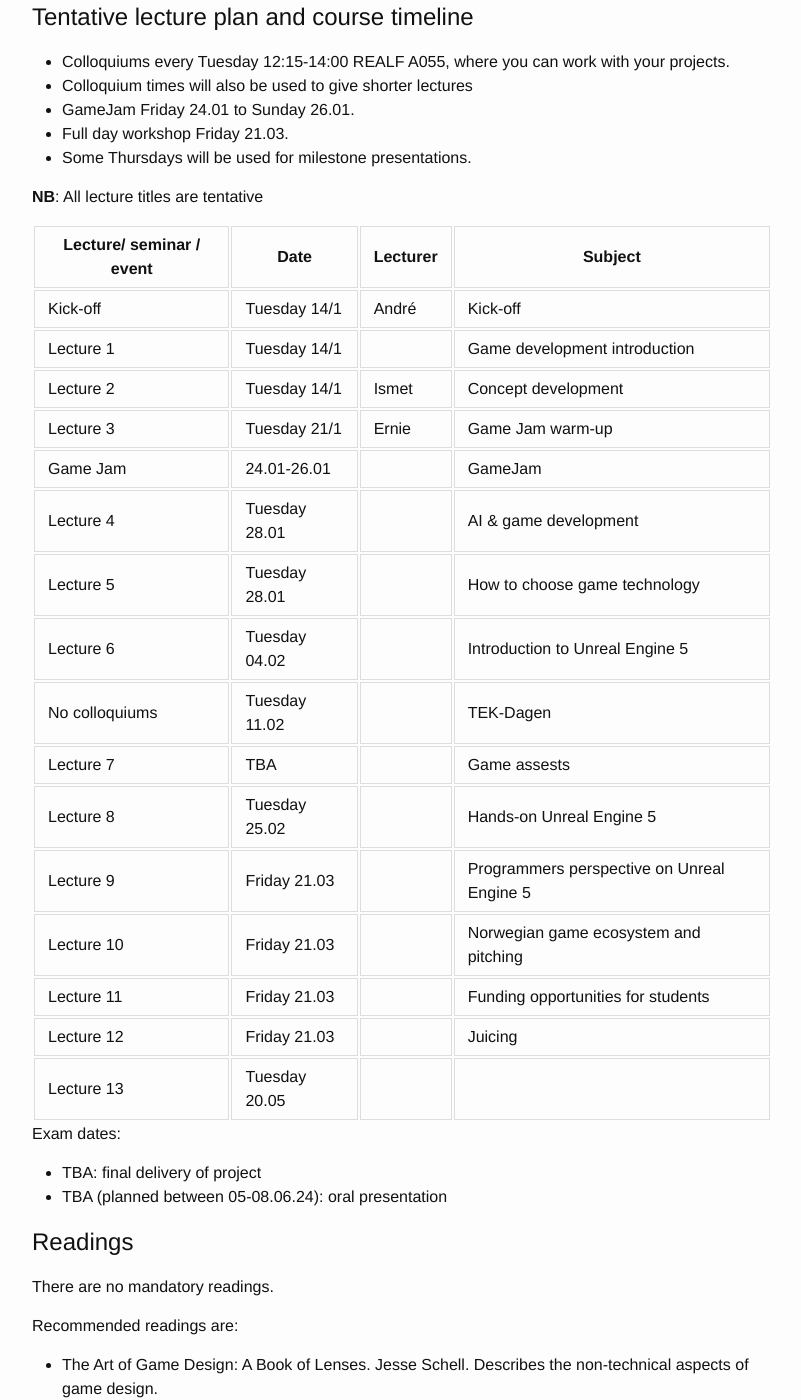
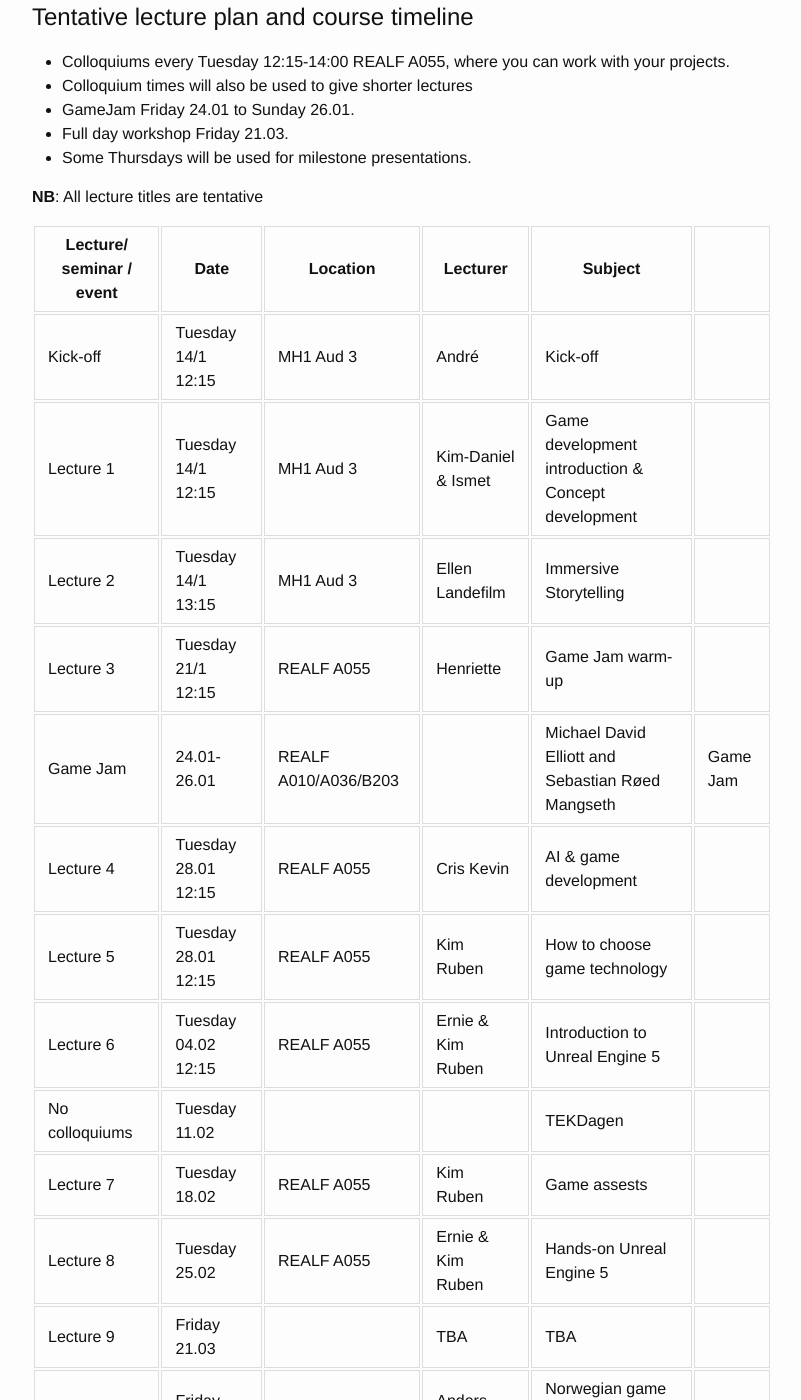
Before and after one commit to uit-gamelab/Spring25, a Jekyll site: the page built from index.md, in a window 1280 px wide and 1400 px high, scrolled down 1509 px. Shown: the whole window, without its empty margins (238-1039 px from the left). Built offline with Jekyll 4.4.1, drawn with Linux system fonts in a browser that asks for light colours; our own code applies the rules of GitHub Pages for plain Markdown files; some of the changed text lies outside the part shown.

Commit message:
Update index.md
Updated lecture plan

```diff
--- a/index.md
+++ b/index.md
@@ -54,30 +54,30 @@ In addition to being evaluated on the successful completion of the game you will
 * Full day workshop Friday 21.03.
 * Some Thursdays will be used for milestone presentations.
 
-<!---
+**NB**: All lecture titles are tentative
 
-| Lecture/ seminar / event | Date       | Lecturer	  | Subject  |
-|--------------------------|-----------|-------------------|---------------------|
-| Kick-off                 | Tuesday 14/1      | André             | Kick-off                    |
-| Lecture 1                | Tuesday 14/1      | TBA               | Game development introduction |
-| Lecture 2                | Tuesday 14/1      | Ismet             | Concept development |
-| Lecture 3                | Tuesday 21/1      |                   | Game Jam warm-up |
-| Game Jam                 | 24.01-26.01       | Michael David Elliott and  Sebastian Røed Mangseth | Game Jam |
-| Lecture 4                | Tuesday 28.01     |        | AI & game development |
-| Lecture 5                | Tuesday 28.01     |        | How to choose game technology |
-| Lecture 6                | Tuesday 04.02     |        | Introduction to Unreal Engine 5 |
-| No colloquiums           | Tuesday 11.02     |        | Due to TEKDagen
-| Lecture 7                | TBA               |        | Game assests |
-| Lecture 8                | Tuesday 25.02     |        | Hands-on Unreal Engine 5 |
-| Lecture 9                | Friday 21.03      |        | Programmers perspective on Unreal Engine 5 |
-| Lecture 10               | Friday 21.03      |        | Norwegian game ecosystem and pitching |
-| Lecture 11               | Friday 21.03      |        | Funding opportunities for students |
-| Lecture 12               | Friday 21.03      |        | Juicing |
-| Lecture 13               | Tuesday 20.05             | TBA       | TBA
+| Lecture/ seminar / event | Date      			| Location 			| Lecturer	  			| Subject  					 |
+|--------------------------|-------------------	|-------------------|-----------------------|----------------------------|
+| Kick-off                 | Tuesday 14/1 12:15	| MH1 Aud 3     	| André             	| Kick-off                   |
+| Lecture 1                | Tuesday 14/1 12:15	| MH1 Aud 3     	| Kim-Daniel & Ismet 	| Game development introduction & Concept development|
+| Lecture 2                | Tuesday 14/1 13:15	| MH1 Aud 3     	| Ellen Landefilm    	| Immersive Storytelling |
+| Lecture 3                | Tuesday 21/1 12:15	| REALF A055    	| Henriette             | Game Jam warm-up |
+| Game Jam                 | 24.01-26.01 		| REALF A010/A036/B203| 					| Michael David Elliott and  Sebastian Røed Mangseth | Game Jam |
+| Lecture 4                | Tuesday 28.01 12:15| REALF A055    	| Cris Kevin        	| AI & game development |
+| Lecture 5                | Tuesday 28.01 12:15| REALF A055    	| Kim Ruben      		| How to choose game technology |
+| Lecture 6                | Tuesday 04.02 12:15| REALF A055    	| Ernie & Kim Ruben 	| Introduction to Unreal Engine 5 |
+| No colloquiums           | Tuesday 11.02		|     				|        				| TEKDagen |
+| Lecture 7                | Tuesday 18.02      | REALF A055   		| Kim Ruben				| Game assests |
+| Lecture 8                | Tuesday 25.02		| REALF A055    	| Ernie & Kim Ruben     | Hands-on Unreal Engine 5 |
+| Lecture 9                | Friday 21.03 		|     				| TBA        			| TBA |
+| Lecture 10               | Friday 21.03 		|     				| Anders Lauridsen      | Norwegian game ecosystem and pitching |
+| Lecture 11               | Friday 21.03 		|     				| Anna       			| Funding opportunities for students |
+| Lecture 12               | Friday 21.03 		|     				|        				| Juicing |
+| Lecture 13               | Tuesday 20.05		|REALF A055     	| TBA       			| TBA |
 
--->
 
-**NB**: All lecture titles are tentative
+<!--
+
 
 | Lecture/ seminar / event | Date       | Lecturer	  | Subject  |
 |--------------------------|-----------|-------------------|---------------------|
@@ -97,7 +97,7 @@ In addition to being evaluated on the successful completion of the game you will
 | Lecture 11               | Friday 21.03      |        | Funding opportunities for students  |
 | Lecture 12               | Friday 21.03      |        | Juicing |
 | Lecture 13               | Tuesday 20.05             |       |
-
+-->
 
 Exam dates:
 * TBA: final delivery of project
@@ -119,14 +119,14 @@ Presentation at each milestone is **mandatory**. The presentations will be grade
 
 Submit and present project milestones:
 
-| Milestone             | Deadline (submit)   | Presentation | Description |
-|-----------------------|----------|----------|-------------|
-| 1. High-level concept | Tuesday 04.02 | Thursday 13.02 | General overall direction |
-| 2. Design             | Tuesday 25.02 | Thursday 27.02 | Game and technology defined |
-| 3. Prototype          | Tuesday 18.03 | Thursday 20.03 | Playable game |
-| 4. Alpha              | Tuesday 22.04 | Thursday 24.04 | Feature complete |
-| 5. Beta               | Tuesday 20.05 | Thursday 22.05 | Content complete. Submit |
-| 6. Live               | Wednesday 04.06 | TBA   | Game launched! |
+| Milestone             | Deadline (submit)   	| Presentation | Description |
+|-----------------------|-----------------------|--------------|-------------|
+| 1. High-level concept | Tuesday 04.02 		| Thursday 13.02, TEO-H6| General overall direction |
+| 2. Design             | Tuesday 25.02 		| Thursday 27.02, TEO-H6 | Game and technology defined |
+| 3. Prototype          | Tuesday 18.03 		| Thursday 20.03, TEO-H6 | Playable game |
+| 4. Alpha              | Tuesday 22.04 		| Thursday 24.04, TEO-H6 | Feature complete |
+| 5. Beta               | Tuesday 20.05		 	| Thursday 22.05, TEO-H6 | Content complete. Submit |
+| 6. Live               | Wednesday 04.06 		| TBA   | Game launched! |
 
 **Assignment 2:**
 Write a reflection note about the course
```
